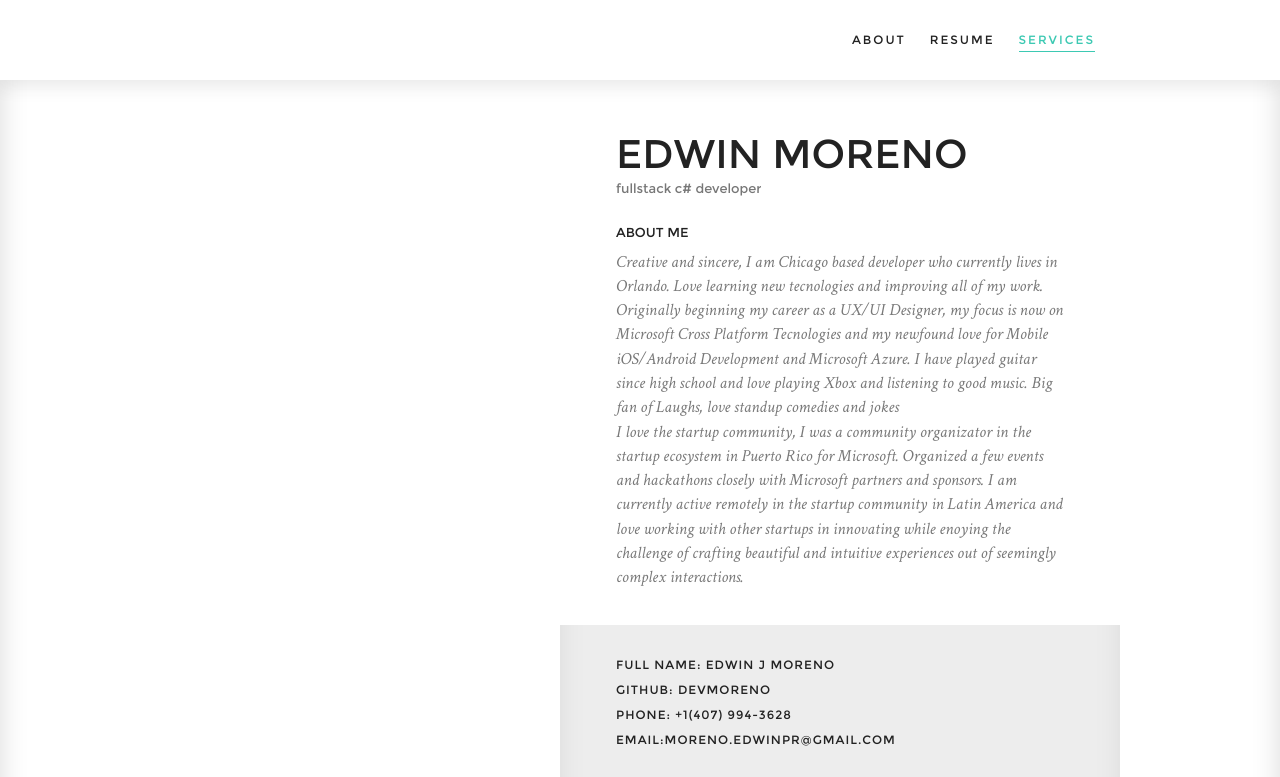
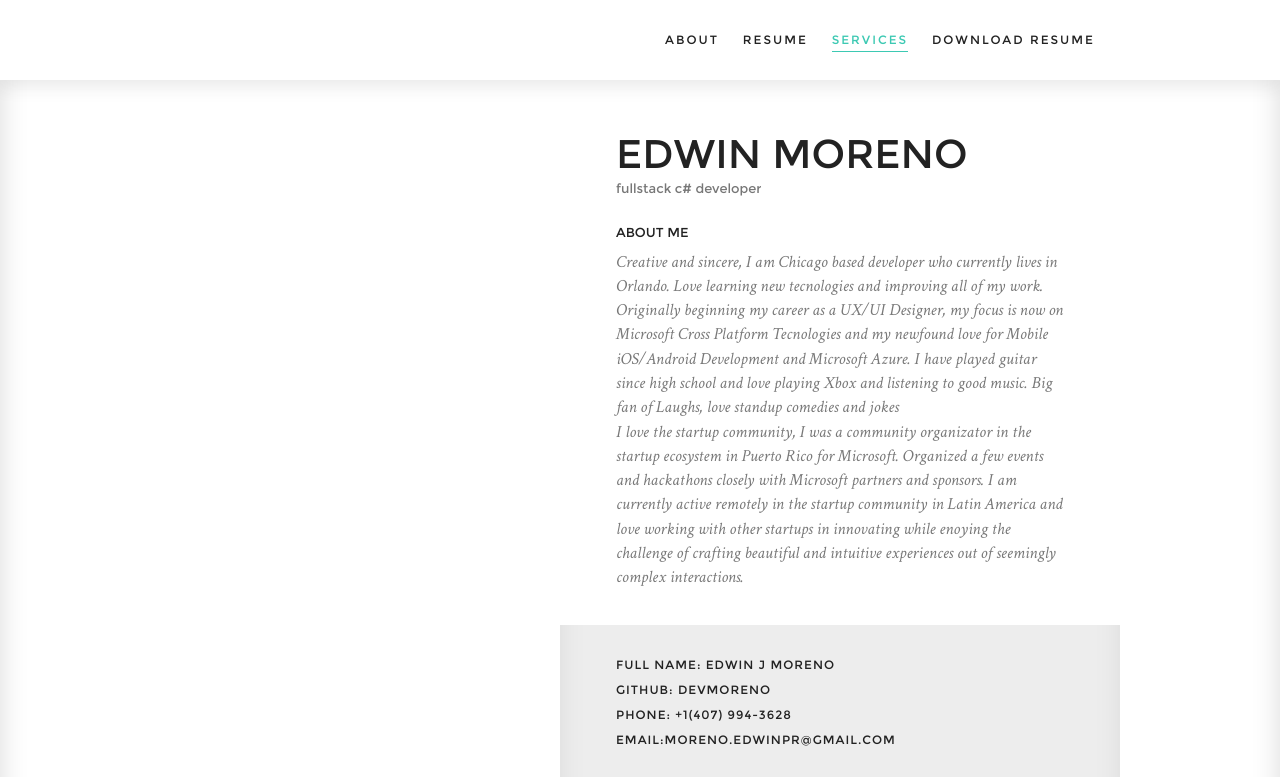
Before and after one commit to devmoreno/devmoreno.github.io, a plain HTML site: page index.html in a window 1280 px wide. Shown: the top 777 px of the page. Drawn offline with nearby package versions, Linux system fonts and the light colour scheme.

Commit message:
Added Resume

```diff
--- a/index.html
+++ b/index.html
@@ -73,6 +73,7 @@
                       <li><a href="#sectionAbout">About</a></li>
                       <li><a href="#sectionResume">Resume</a></li>
                       <li><a href="#sectionServices">Services</a></li>
+                      <li><a href="EdwinMorenoResume.pdf">Download Resume</a></li>
                     </ul>
 
                 </div>
```
Also changed, not shown: 1 other file.
